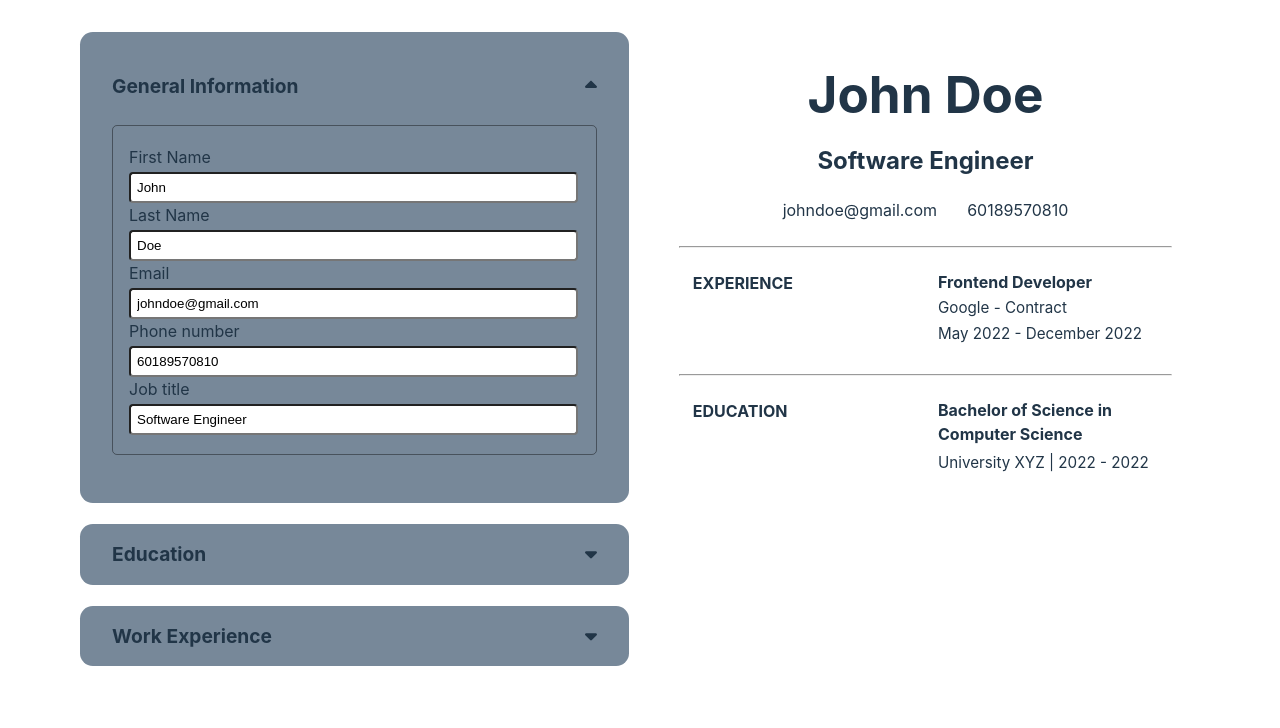
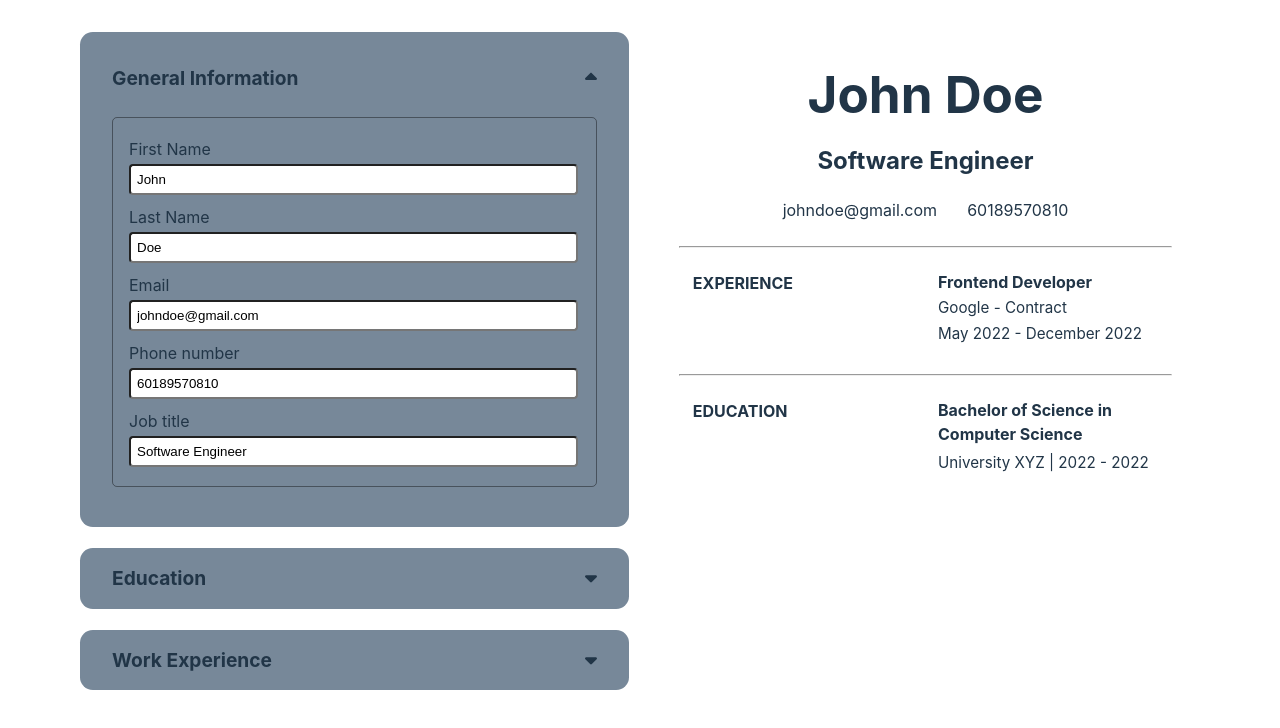
Before and after one commit to nabelk/cv-application, a React (Vite) app: page / in a window 1280 px wide. Both pictures are taken after a click on the element 591 px from the left and 86 px from the top of the page. Shown: the top 728 px of the page. Built offline with nearby package versions, Linux system fonts and the light colour scheme.

Commit message:
update: fix component styling

```diff
--- a/src/components/general-form.jsx
+++ b/src/components/general-form.jsx
@@ -14,7 +14,7 @@ export function GeneralInfoForm({ initialGeneralData, onFormDataChange }) {
     };
 
     const listItems = personalInfo.map((info, idx) => (
-        <ul key={idx} style={{ listStyle: 'none', display: !showPersonalInfo ? 'none' : 'block' }}>
+        <ul key={idx} style={{ listStyle: 'none', display: !showPersonalInfo ? 'none' : 'flex' }}>
             <li>
                 <Input
                     label='First Name'
@@ -59,7 +59,7 @@ export function GeneralInfoForm({ initialGeneralData, onFormDataChange }) {
     ));
 
     return (
-        <section>
+        <section style={{ padding: !showPersonalInfo ? '0.5rem 2rem' : '1.5rem 2rem' }}>
             <div style={{ display: 'flex', justifyContent: 'space-between', alignItems: 'center' }}>
                 <h2>General Information </h2>
                 <span
```
